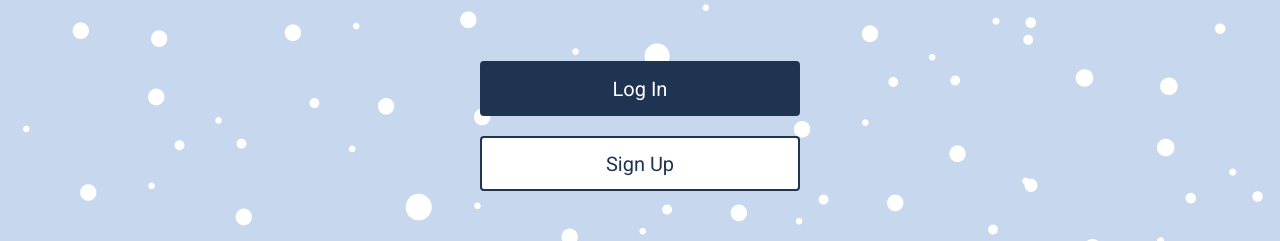
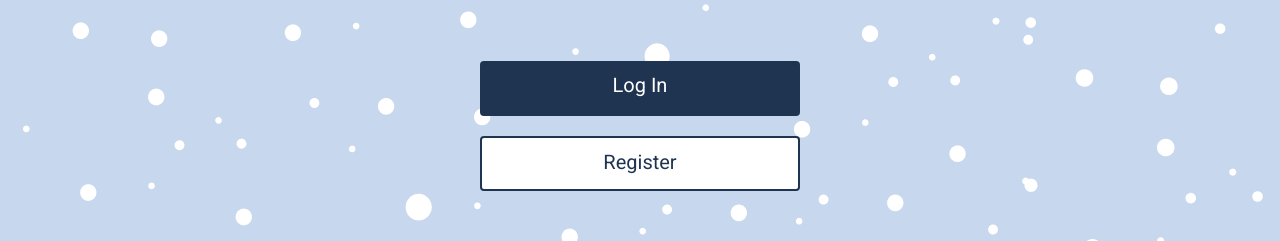
Before and after one commit to dreapediez/Blend-Front, a React (Create React App) app: page / in a window 1280 px wide. Shown: the part 354-595 px from the top of the page. Built offline with nearby package versions, Linux system fonts and the light colour scheme.

Commit message:
Change button to a link maintaining button styled

```diff
--- a/src/components/Button/Button.tsx
+++ b/src/components/Button/Button.tsx
@@ -1,28 +1,33 @@
-import ButtonStyled from "./ButtonStyled";
+import { ButtonStyled, LinkStyled } from "./ButtonStyled";
 
 interface ButtonProps {
-  buttonType: "dark" | "light" | "darkSmall" | "lightSmall";
+  styletype: "dark" | "light" | "darkSmall" | "lightSmall";
+  type: "submit" | "button" | "link";
   text: string;
-  ariaLabel: string;
   className?: string;
   action?: () => void;
+  to?: string;
 }
 
 const Button = ({
-  buttonType,
+  styletype,
+  type,
   text,
-  ariaLabel,
   action,
+  to = "",
 }: ButtonProps): JSX.Element => {
   return (
-    <ButtonStyled
-      buttonType={buttonType}
-      className="button"
-      onClick={action}
-      aria-label={ariaLabel}
-    >
-      {text}
-    </ButtonStyled>
+    <>
+      {type !== "link" ? (
+        <ButtonStyled styletype={styletype} className="button" onClick={action}>
+          {text}
+        </ButtonStyled>
+      ) : (
+        <LinkStyled styletype={styletype} className="button" to={to}>
+          {text}
+        </LinkStyled>
+      )}
+    </>
   );
 };
 
--- a/src/components/Button/ButtonStyled.tsx
+++ b/src/components/Button/ButtonStyled.tsx
@@ -1,10 +1,11 @@
+import { Link } from "react-router-dom";
 import styled, { css } from "styled-components";
 import mainStyleColors from "../../styles/mainStyleColors";
 import mainStyleFonts from "../../styles/mainStyleFonts";
 import mainStyleSizes from "../../styles/mainStyleSizes";
 
 interface ButtonStyledProps {
-  buttonType: "dark" | "light" | "darkSmall" | "lightSmall";
+  styletype: "dark" | "light" | "darkSmall" | "lightSmall";
 }
 
 const darkButton = css`
@@ -52,18 +53,25 @@ const lightSmallButton = css`
   }
 `;
 
-const ButtonStyled = styled.button<ButtonStyledProps>`
+const styledAsButton = css<ButtonStyledProps>`
   padding: ${mainStyleSizes.buttonPadding};
-  padding: 0;
+  padding: 12px 0;
   border-radius: 4px;
   font-family: ${mainStyleFonts.secondaryFont};
   font-weight: ${mainStyleFonts.mainFontRegular};
   font-size: ${mainStyleFonts.mediumFontSize};
+  text-align: center;
   cursor: pointer;
-  ${({ buttonType }) => buttonType === "dark" && darkButton}
-  ${({ buttonType }) => buttonType === "light" && lightButton}
-  ${({ buttonType }) => buttonType === "darkSmall" && darkSmallButton}
-  ${({ buttonType }) => buttonType === "lightSmall" && lightSmallButton}
+  ${({ styletype }) => styletype === "dark" && darkButton}
+  ${({ styletype }) => styletype === "light" && lightButton}
+  ${({ styletype }) => styletype === "darkSmall" && darkSmallButton}
+  ${({ styletype }) => styletype === "lightSmall" && lightSmallButton}
 `;
 
-export default ButtonStyled;
+export const ButtonStyled = styled.button<ButtonStyledProps>`
+  ${styledAsButton}
+`;
+
+export const LinkStyled = styled(Link)<ButtonStyledProps>`
+  ${styledAsButton}
+`;
--- a/src/pages/WelcomePage/WelcomePage.tsx
+++ b/src/pages/WelcomePage/WelcomePage.tsx
@@ -11,16 +11,18 @@ const HomePage = (): JSX.Element => {
       />
       <h2 className="welcome-page__title">You are my favorite tea moment</h2>
       <Button
+        type="link"
+        to="/login"
         className="welcome-page__button"
         text="Log In"
-        buttonType="dark"
-        ariaLabel="Log in page"
+        styletype="dark"
       />
       <Button
+        type="link"
+        to="/register"
         className="welcome-page__button"
-        text="Sign Up"
-        buttonType="light"
-        ariaLabel="Sign up page"
+        text="Register"
+        styletype="light"
       />
     </WelcomePageStyled>
   );
```
Also changed, not shown: 2 other files (tests, documents, lock files or other folders).
